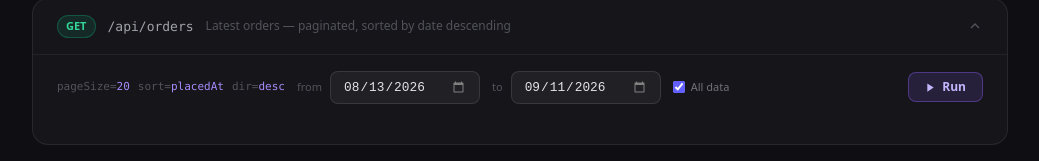
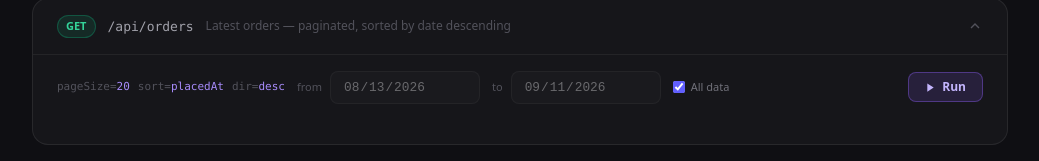
Before and after one commit to bganguly/dashboard-nextjs, a Next.js app: page /api-explorer in a window 1280 px wide. Both pictures are taken after a click on the button 640 px from the left and 334 px from the top of the page. Shown: the part 308-469 px from the top of the page, without its empty margins (120-1159 px from the left). Built offline with nearby package versions, Linux system fonts and the light colour scheme.

Commit message:
Fix All-data checkbox: disable date inputs when checked; don't reset on uncheck
Co-Authored-By: Claude Sonnet 4.6 <noreply@anthropic.com>

```diff
--- a/app/api-explorer/page.tsx
+++ b/app/api-explorer/page.tsx
@@ -295,19 +295,20 @@ function RunBtn({ onClick, loading }: { onClick: () => void; loading: boolean })
   );
 }
 
-function DarkInput({ value, onChange, placeholder, onEnter, type = "text", style }: {
+function DarkInput({ value, onChange, placeholder, onEnter, type = "text", style, disabled }: {
   value: string; onChange: (v: string) => void; placeholder?: string;
-  onEnter?: () => void; type?: string; style?: React.CSSProperties;
+  onEnter?: () => void; type?: string; style?: React.CSSProperties; disabled?: boolean;
 }) {
   return (
-    <input type={type} value={value} placeholder={placeholder}
+    <input type={type} value={value} placeholder={placeholder} disabled={disabled}
       onChange={e => onChange(e.target.value)}
       onKeyDown={e => e.key === "Enter" && onEnter?.()}
       style={{
         ...S.input, borderRadius:8, padding:"6px 12px", fontSize:"0.8rem",
-        fontFamily:"monospace", outline:"none", transition:"border-color 0.15s", ...style,
+        fontFamily:"monospace", outline:"none", transition:"border-color 0.15s",
+        opacity: disabled ? 0.4 : 1, cursor: disabled ? "not-allowed" : undefined, ...style,
       }}
-      onFocus={e => (e.currentTarget.style.borderColor = "rgba(139,92,246,0.5)")}
+      onFocus={e => { if (!disabled) e.currentTarget.style.borderColor = "rgba(139,92,246,0.5)"; }}
       onBlur={e => (e.currentTarget.style.borderColor = "rgba(255,255,255,0.1)")}
     />
   );
@@ -336,8 +337,7 @@ function OrdersCard() {
 
   function toggleAllTime(next: boolean) {
     setAllTime(next);
-    setFrom(DATASET_START);
-    setTo(DATASET_END);
+    if (next) { setFrom(DATASET_START); setTo(DATASET_END); }
   }
 
   async function run() {
@@ -374,11 +374,11 @@ function OrdersCard() {
           <div className="flex flex-wrap gap-2">{mono("pageSize","20")} {mono("sort","placedAt")} {mono("dir","desc")}</div>
           <div className="flex items-center gap-2">
             <span className="text-[11px]" style={{ color:"#52525b" }}>from</span>
-            <DarkInput type="date" value={from} onChange={setFrom} style={{ width:150 }} />
+            <DarkInput type="date" value={from} onChange={setFrom} style={{ width:150 }} disabled={allTime} />
           </div>
           <div className="flex items-center gap-2">
             <span className="text-[11px]" style={{ color:"#52525b" }}>to</span>
-            <DarkInput type="date" value={to} onChange={setTo} style={{ width:150 }} />
+            <DarkInput type="date" value={to} onChange={setTo} style={{ width:150 }} disabled={allTime} />
           </div>
           <label className="flex items-center gap-1.5 text-[11px] select-none" style={{ color:"#71717a", cursor:"pointer" }}>
             <input type="checkbox" checked={allTime} onChange={e => toggleAllTime(e.target.checked)}
@@ -534,8 +534,7 @@ function AggregatesCard() {
 
   function toggleAllTime(next: boolean) {
     setAllTime(next);
-    setFrom(DATASET_START);
-    setTo(DATASET_END);
+    if (next) { setFrom(DATASET_START); setTo(DATASET_END); }
   }
 
   async function run() {
@@ -563,11 +562,11 @@ function AggregatesCard() {
             onEnter={run} style={{ width:180 }} />
           <div className="flex items-center gap-2">
             <span className="text-[11px]" style={{ color:"#52525b" }}>from</span>
-            <DarkInput type="date" value={from} onChange={setFrom} style={{ width:150 }} />
+            <DarkInput type="date" value={from} onChange={setFrom} style={{ width:150 }} disabled={allTime} />
           </div>
           <div className="flex items-center gap-2">
             <span className="text-[11px]" style={{ color:"#52525b" }}>to</span>
-            <DarkInput type="date" value={to}   onChange={setTo}   style={{ width:150 }} />
+            <DarkInput type="date" value={to}   onChange={setTo}   style={{ width:150 }} disabled={allTime} />
           </div>
           <label className="flex items-center gap-1.5 text-[11px] select-none" style={{ color:"#71717a", cursor:"pointer" }}>
             <input type="checkbox" checked={allTime} onChange={e => toggleAllTime(e.target.checked)}
```
